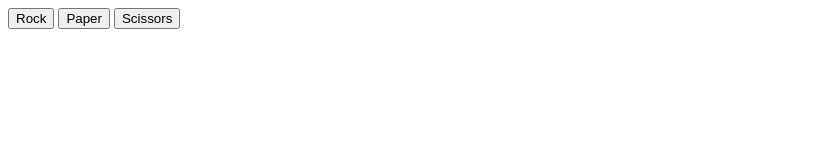
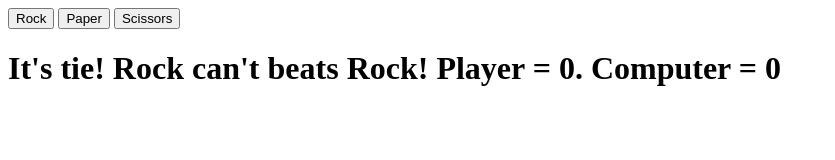
Before and after one commit to Mr-Dionysus/Rock-Paper-Scissors, a plain HTML site: page index.html in a window 1280 px wide. Both pictures are taken after a click on the button "Rock". Shown: the whole page, without its empty margins (0-835 px from the left). Drawn offline with Linux system fonts and the light colour scheme.

Commit message:
Display result of round

```diff
--- a/app.js
+++ b/app.js
@@ -1,5 +1,6 @@
 let playerCounter = 0;
 let computerCounter = 0;
+let playerSelection = "";
 
 function getComputerChoice() {
     const randomNum = Math.floor(Math.random() * 3);
@@ -45,12 +46,20 @@ function round(playerSelection, computerSelection = getComputerChoice()) {
     }
 }
 
+const results = document.querySelector("#results");
 const weapons = document.querySelectorAll("body button");
+
 weapons.forEach((weapon) => {
     weapon.addEventListener("click", () => {
+        const child = results.firstChild;
+        if (child != null) {
+            results.removeChild(child);
+        }
+
         playerSelection = weapon.value;
-        console.log(playerSelection);
-        console.log(round(playerSelection, getComputerChoice()));
+        const h1Results = document.createElement("h1");
+        h1Results.textContent = round(playerSelection, getComputerChoice());
+        results.appendChild(h1Results);
     });
 });
 
--- a/index.html
+++ b/index.html
@@ -9,6 +9,7 @@
         <button value="rock">Rock</button>
         <button value="paper">Paper</button>
         <button value="scissors">Scissors</button>
+        <div id="results"></div>
         <script src="app.js"></script>
     </body>
 </html>
```
